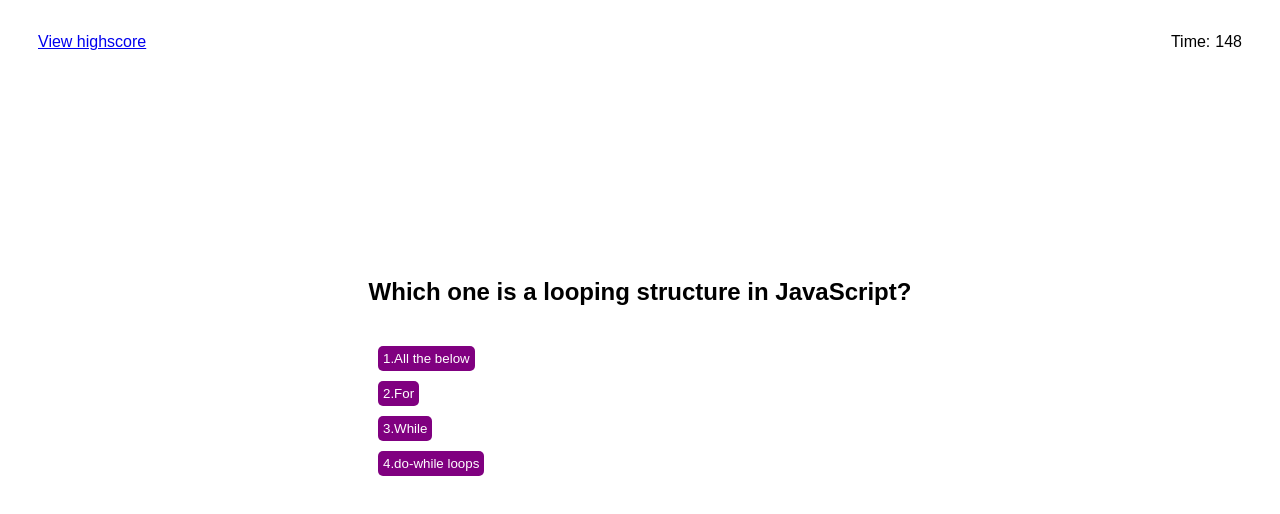
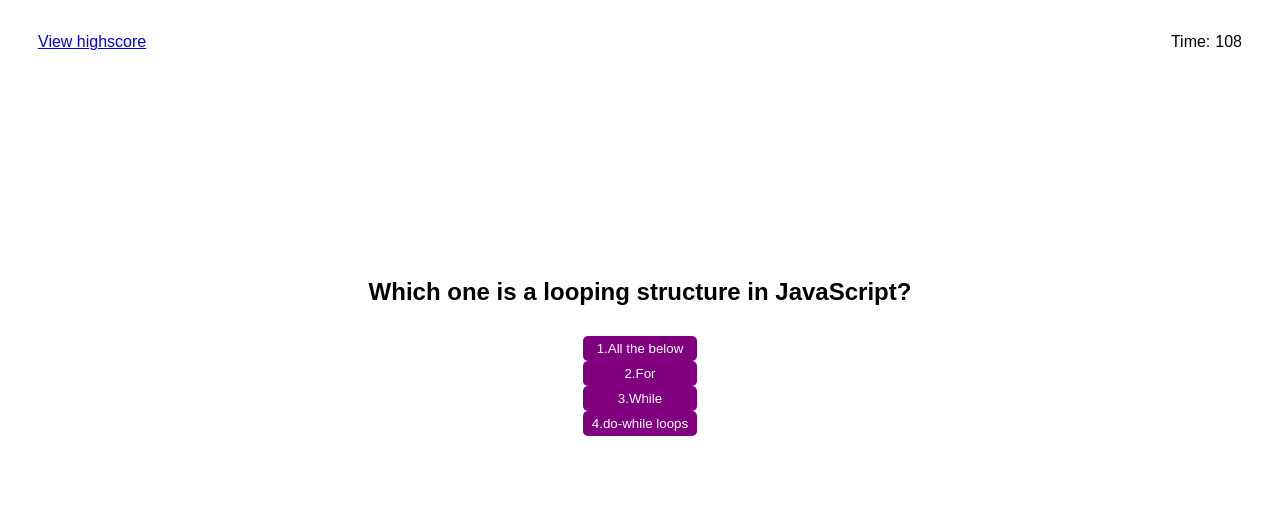
Before and after one commit to chazillaa/GT-BC-HW-04, a plain HTML site: page index.html in a window 1280 px wide. Both pictures are taken after a click on the button "START". Drawn offline with Linux system fonts and the light colour scheme.

Commit message:
changes to css and js

```diff
--- a/Assets/script.js
+++ b/Assets/script.js
@@ -6,12 +6,7 @@ var questionsArray = [
       },
       {
         title: "What are the two basic groups of data types in JavaScript?",
-        options: [
-          "Primitive and attribute",
-          "Primitive and reference types",
-          "Reference types and attribute",
-          "None of the above"
-        ],
+        options: ["Primitive and attribute", "Primitive and reference types", "Reference types and attribute", "None of the above"],
         answer: "Primitive and reference types"
       },
       {
@@ -21,23 +16,12 @@ var questionsArray = [
       },
       {
         title: "Boolean operators that can be used in JavaScript include:",
-        options: [
-          "'And' Operator &&",
-          "'Or' Operator ||",
-          "'Not' Operator !",
-          "All the above"
-        ],
+        options: ["'And' Operator &&","'Or' Operator ||","'Not' Operator !","All the above"],
         answer: "All the above"
       },
       {
-        title:
-          "Which one of these is not among the three different types of errors in JavaScript?",
-          options: [
-          "Animation time errors",
-          "Load time errors",
-          "Run time errors",
-          "Logical Errors"
-        ],
+        title:"Which one of these is not among the three different types of errors in JavaScript?",
+        options: ["Animation time errors", "Load time errors", "Run time errors","Logical Errors"],
         answer: "Animation time errors"
       },
       {
@@ -50,21 +34,19 @@ var questionsArray = [
         options: ["quotes", "curly brackets", "parentheses", "square brackets"],
         answer: "parentheses"
       },
-    //   {
-    //     title: "Arrays in JavaScript can be used to store ____.",
-    //     choices: ["numbers and strings","other arrays","booleans","all of the above"],
-    //     answer: "all of the above"
-    //   },
       {
-        title:
-          "String values must be enclosed within ____ when being assigned to variables.",
-          options: ["commas", "curly brackets", "quotes", "parentheses"],
+        title: "Arrays in JavaScript can be used to store ____.",
+        options: ["numbers and strings","other arrays","booleans","all of the above"],
+        answer: "all of the above"
+      },
+      {
+        title:"String values must be enclosed within ____ when being assigned to variables.",
+        options: ["commas", "curly brackets", "quotes", "parentheses"],
         answer: "quotes"
       },
       {
-        title:
-          "A very useful tool used during development and debugging for printing content to the debugger is:",
-          options: ["JavaScript", "terminal / bash", "for loops", "console.log"],
+        title:"A very useful tool used during development and debugging for printing content to the debugger is:",
+        options: ["JavaScript", "terminal / bash", "for loops", "console.log"],
         answer: "console.log"
       },
       {
@@ -82,7 +64,7 @@ var submitBtn = document.getElementById(`submit`)
 var initialsEl = document.getElementById(`initials`)
 var feedbackEl = document.getElementById(`feedback`)
 var questionIndex = 0;
-var time = questionsArray.length * 15;
+var time = questionsArray.length * 10;
 
 startBtn.onclick = startQuiz
 submitBtn.onclick = submitScore
@@ -90,8 +72,8 @@ submitBtn.onclick = submitScore
 function countDown() {
     time--
     timerEl.textContent = time
-    if (time <=0){
-        clearInterval(timerId)
+    if (time <= 0){
+        clearInterval(myTimer)
         endQuiz()
 }}
 
@@ -101,11 +83,9 @@ function startQuiz() {
 
     questionsEl.removeAttribute(`class`)
 
-    timerId = setInterval(countDown, 1000);
+    myTimer = setInterval(countDown, 1000);
 
     timerEl.textContent = time;
-
-    console.log(`start button was pressed`)
 
     pullQuestion()
 }
@@ -138,7 +118,7 @@ function pullQuestion() {
 
 function choiceClick(){
     if (this.value !== questionsArray[questionIndex].answer) {
-        time -= 5
+        time -= 10
 
         if (time < 0) {
             time = 0
@@ -171,26 +151,24 @@ function choiceClick(){
 function submitScore() {
     var initScore = initialsEl.value.trim()
         if (initScore !== "") {
-    var scoreBoard = JSON.parse(localStorage.getItem(`scoreBoard`)) || []
+    var scoreBoard = JSON.parse(window.localStorage.getItem(`scoreBoard`)) || []
 
     var addScore = {score: time, initScore: initScore}
 
     scoreBoard.push(addScore)
-    localStorage.setItem(`scoreBoard`, JSON.stringify(scoreBoard))
+    window.localStorage.setItem(`scoreBoard`, JSON.stringify(scoreBoard))
 
     location.href = "scoreboard.html"
 }}
 
 function endQuiz() {
-    console.log(`timer ran out`)
     var killScreen = document.getElementById(`kill-screen`)
     killScreen.removeAttribute(`class`)
-
-    questionsEl.setAttribute('class', 'display')
-
     var quizScore = document.getElementById(`quiz-score`)
     quizScore.textContent = time;
+    questionsEl.setAttribute('class', 'display')
 }
+
 
 // function checkForSubmit(event) {
 //     if (event.key === `submit`) {
--- a/Assets/style.css
+++ b/Assets/style.css
@@ -38,12 +38,23 @@ button {
     background-color: purple;
     color: white;
     cursor: pointer;
-    margin: 10px 350px;
+    padding: 15px 15px;
+}
+
+.options-wrapper {
+    margin: 20px 45%;
+    display: flex;
+    flex-direction: column;
+
 
 }
 
-ol {
+/* #question-screen p{
+    margin: 20px 45%;
+} */
+
+/* ol {
     display: block;
     margin: 10px 550px;
     font-weight: 600;
-}
+} */
--- a/index.html
+++ b/index.html
@@ -21,7 +21,7 @@
     </div>
      <div id="question-screen" class="display">
         <h2 id="current-question"></h2>
-        <p class="options" id="options"></p>
+        <p class="options-wrapper" id="options"></p>
     </div>
      <div id="kill-screen" class="display">
         <h2>You have finished the quiz.</h2>
```
